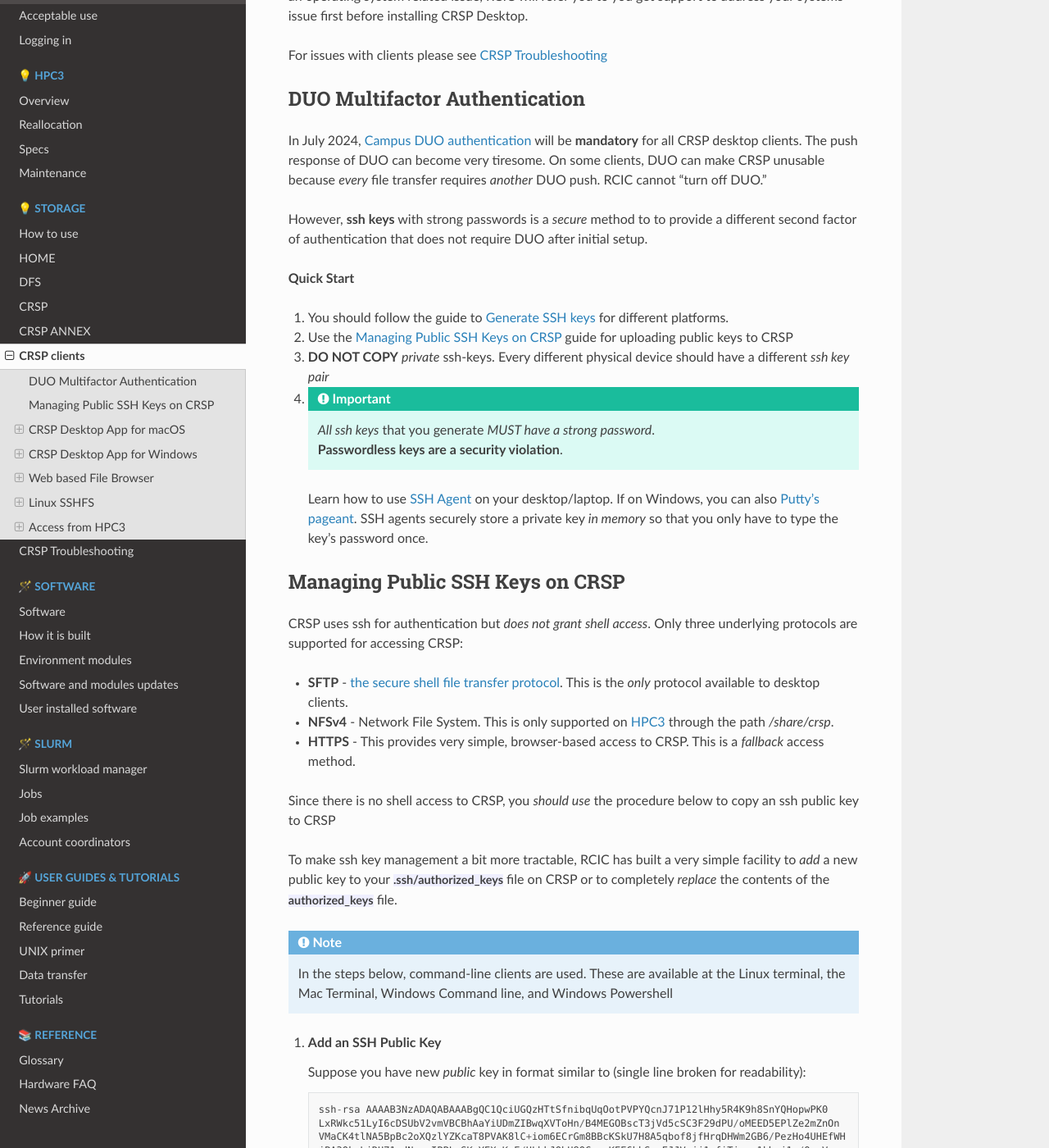
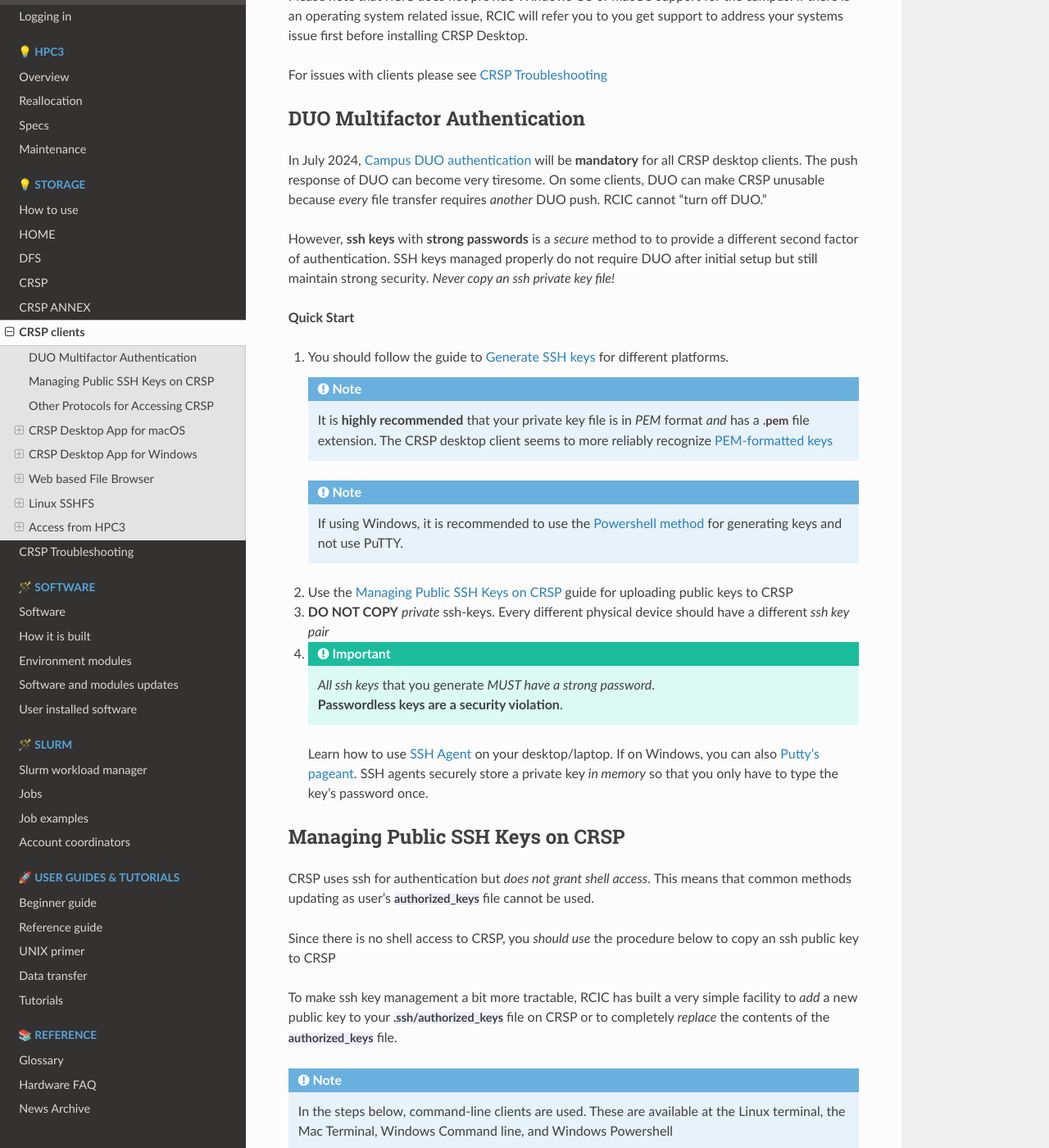
Before and after one commit to RCIC-UCI-Public/website-rcic, a Sphinx documentation site: the page built from docs/source/storage/crsp-clients.rst, in a window 1280 px wide and 1400 px high, scrolled down 920 px. Shown: the whole window at 82% size. Built offline with Sphinx 7.4.7 and the Read the Docs theme 2.0.0, drawn with Linux system fonts in a browser that asks for light colours; some of the changed text lies outside the part shown.

Commit message:
Add section on PEM-formatted keys. These work best with CRSP Desktop

```diff
--- a/docs/source/storage/crsp-clients.rst
+++ b/docs/source/storage/crsp-clients.rst
@@ -24,12 +24,22 @@
 On some clients, DUO can make CRSP unusable because *every* file transfer requires *another*
 DUO push.  RCIC cannot "turn off DUO."
 
-However, **ssh keys** with strong passwords is a *secure* method to to provide a different
-second factor of authentication that does not require DUO after initial setup.
+However, **ssh keys** with **strong passwords** is a *secure* method to to provide a different
+second factor of authentication. SSH keys managed properly do not require DUO after initial setup but still maintain
+strong security.  *Never copy an ssh private key file!*
 
 **Quick Start**
 
 1. You should follow the guide to :ref:`generate ssh keys` for different platforms.
+
+   .. note::
+       It is **highly recommended** that your private key file is in
+       *PEM* format *and* has a :tt:`.pem` file extension.
+       The CRSP desktop client seems to more reliably recognize :ref:`PEM-formatted keys <generate PEM-formatted keys>`
+
+   .. note::
+       If using Windows, it is recommended to use the :ref:`Powershell method <generate-ssh-keys-windows-powershell>`
+       for generating keys and not use PuTTY.
 
 2. Use the :ref:`manage crsp keys` guide for uploading public keys to CRSP
 
@@ -48,15 +58,9 @@
 Managing Public SSH Keys on CRSP
 --------------------------------
 
-CRSP uses ssh for authentication but *does not grant shell access*.  Only three underlying
-protocols are supported for accessing CRSP:
+CRSP uses ssh for authentication but *does not grant shell access*.  This means that common methods
+updating as user's :tt:`authorized_keys` file cannot be used.
 
-* **SFTP** - `the secure shell file transfer protocol <https://www.ssh.com/academy/ssh/sftp-ssh-file-transfer-protocol>`_.
-  This is the *only* protocol available to desktop clients.
-
-* **NFSv4** - Network File System. This is only supported on :ref:`HPC3 <hpc3>` through the path `/share/crsp`.
-
-* **HTTPS** - This provides very simple, browser-based access to CRSP. This is a *fallback* access method.
 
 
 Since there is no shell access to CRSP, you *should use* the procedure below to copy an
@@ -154,6 +159,23 @@
          **sftp>** :bluelight:`quit`
 
    3. Wait 5 minutes for the new file to be put in place
+
+
+
+.. _crsp access methods:
+
+Other Protocols for Accessing CRSP
+----------------------------------
+
+There are only three underlying data transfer protocols supported for accessing CRSP:
+
+* **SFTP** - `the secure shell file transfer protocol <https://www.ssh.com/academy/ssh/sftp-ssh-file-transfer-protocol>`_.
+  This is the *only* protocol available to desktop clients.
+
+* **NFSv4** - Network File System. This is only supported on :ref:`HPC3 <hpc3>` through the path `/share/crsp`.
+
+* **HTTPS** - This provides very simple, browser-based access to CRSP. This is a *fallback* access method.
+
 
 
 .. _client desktop mac:
```
Also changed, not shown: other parts of docs/source/storage/crsp-clients.rst (+2 -1 lines), docs/source/account/generate-ssh-keys.rst (+27 -2 lines).
